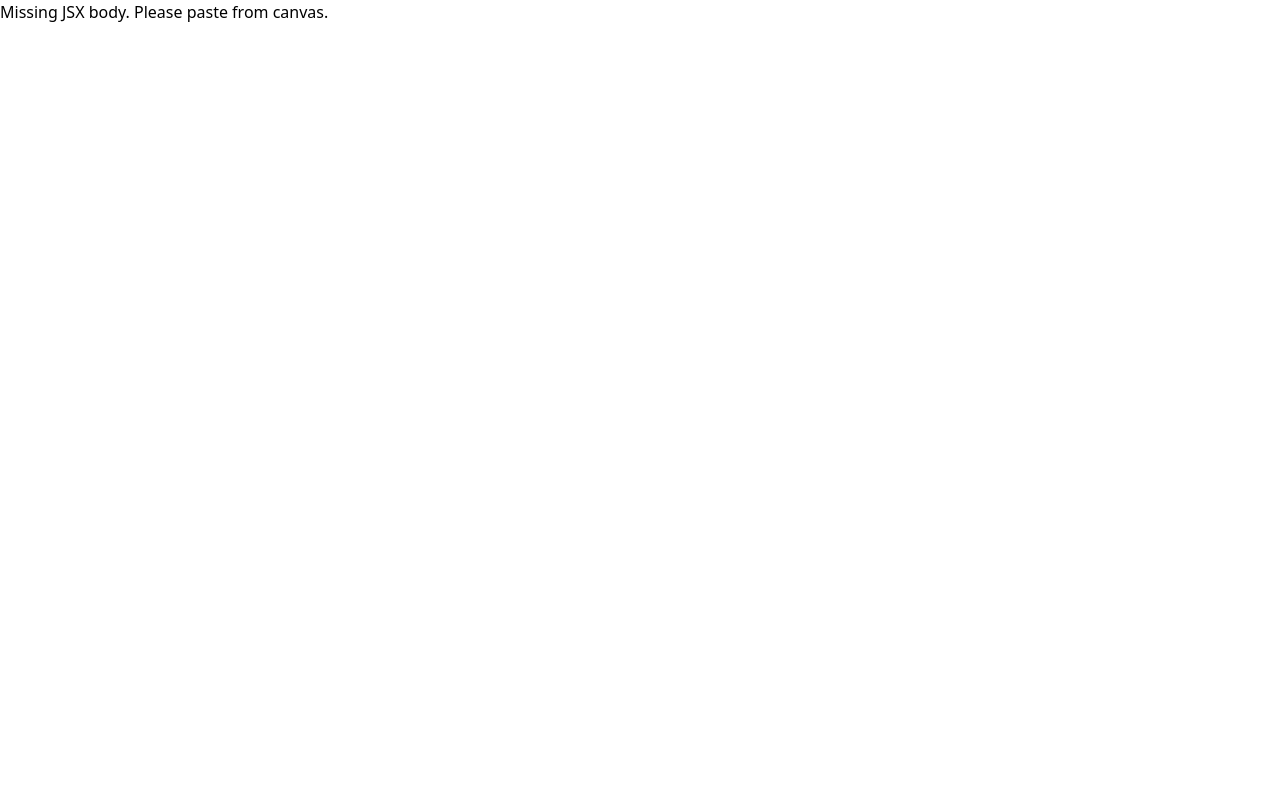
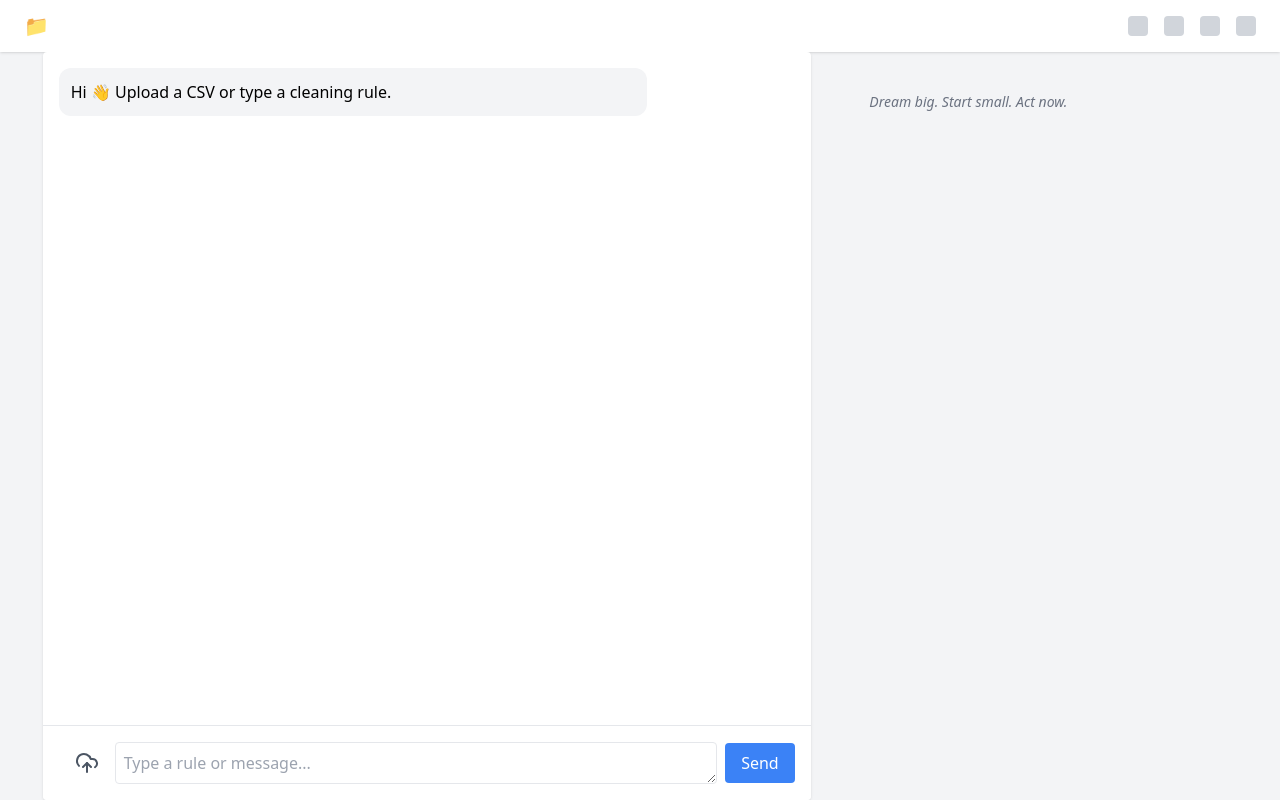
Before and after one commit to julianmazirhx/Aichat, a React (Vite) app: page / in a window 1280 px wide. Built offline with nearby package versions, Linux system fonts and the light colour scheme.

Commit message:
Add files via upload

```diff
--- a/src/SuperChatCSVInterface.jsx
+++ b/src/SuperChatCSVInterface.jsx
@@ -6,8 +6,216 @@ import { motion } from "framer-motion";
 import Papa from "papaparse";
 import { UploadCloud } from "lucide-react";
 
-// (The full SuperChatCSVInterface component content goes here - already in canvas)
+export default function SuperChatCSVInterface() {
+  const [messages, setMessages] = useState([
+    { role: "assistant", text: "Hi 👋 Upload a CSV or type a cleaning rule." },
+  ]);
+  const [input, setInput] = useState("");
+  const [file, setFile] = useState(null);
+  const [loading, setLoading] = useState(false);
+  const [csvData, setCsvData] = useState([]);
+  const [fileName, setFileName] = useState("");
+  const [showPreview, setShowPreview] = useState(false);
+  const bottomRef = useRef(null);
+  const fileInputRef = useRef(null);
+  const session_id = "123456";
+  const quotes = [
+    "Success is not final, failure is not fatal — it is the courage to continue that counts.",
+    "Dream big. Start small. Act now.",
+    "Discipline is the bridge between goals and accomplishment."
+  ];
 
-export default function SuperChatCSVInterface() {
-  return <div>Missing JSX body. Please paste from canvas.</div>;
+  useEffect(() => {
+    bottomRef.current?.scrollIntoView({ behavior: "smooth" });
+  }, [messages]);
+
+  const sendMessage = async () => {
+    if (loading || (!input.trim() && !file)) return;
+
+    setMessages((prev) => [...prev, { role: "user", text: input || "📎 Uploaded CSV file" }]);
+    setLoading(true);
+    setInput("");
+
+    if (file) {
+      const formData = new FormData();
+      formData.append("data", file);
+      formData.append("session_id", session_id);
+
+      try {
+        const res = await fetch("https://mazirhx.app.n8n.cloud/webhook/cold-email-smart-cleaner", {
+          method: "POST",
+          body: formData,
+        });
+
+        const blob = await res.blob();
+        const text = await blob.text();
+        const parsed = Papa.parse(text, { header: true });
+        setCsvData(parsed.data);
+        setFileName(file.name);
+
+        setMessages((prev) => [
+          ...prev,
+          {
+            role: "assistant",
+            text: `📄 [${file.name}](#)`,
+            preview: true,
+          },
+        ]);
+      } catch (err) {
+        const errText = err?.message || "Unknown error";
+        setMessages((prev) => [
+          ...prev,
+          { role: "assistant", text: `❌ Failed to process file: ${errText}` },
+        ]);
+      } finally {
+        setLoading(false);
+        setFile(null);
+      }
+    } else {
+      const body = JSON.stringify({ message: input, session_id });
+
+      try {
+        const res = await fetch("https://mazirhx.app.n8n.cloud/webhook/superchat-ai", {
+          method: "POST",
+          headers: { "Content-Type": "application/json" },
+          body,
+        });
+
+        const raw = await res.text();
+        let json;
+
+        try {
+          json = JSON.parse(raw);
+        } catch {
+          json = { response: raw };
+        }
+
+        const response = json.response || json.text || raw;
+        setMessages((prev) => [...prev, { role: "assistant", text: response }]);
+      } catch (err) {
+        setMessages((prev) => [...prev, { role: "assistant", text: "❌ Server error." }]);
+      } finally {
+        setLoading(false);
+      }
+    }
+  };
+
+  const handlePreviewClick = () => setShowPreview(true);
+
+  const triggerFileInput = () => {
+    if (fileInputRef.current) fileInputRef.current.click();
+  };
+
+  return (
+    <div className="flex flex-col h-screen bg-gray-100">
+      {/* Minimal Icon Navbar */}
+      <header className="bg-white shadow px-6 py-3 flex justify-between items-center">
+        <div className="text-xl font-bold">📁</div>
+        <div className="flex space-x-4 text-gray-600">
+          <div className="w-5 h-5 rounded bg-gray-300" />
+          <div className="w-5 h-5 rounded bg-gray-300" />
+          <div className="w-5 h-5 rounded bg-gray-300" />
+          <div className="w-5 h-5 rounded bg-gray-300" />
+        </div>
+      </header>
+
+      {/* Main layout */}
+      <div className="flex flex-1 overflow-hidden">
+        {/* Chat Area */}
+        <div className="flex flex-col justify-between w-full max-w-3xl mx-auto bg-white shadow rounded overflow-hidden">
+          <div className="p-4 space-y-4 overflow-y-auto flex-1">
+            {messages.map((msg, idx) => (
+              <div
+                key={idx}
+                className={`p-3 rounded-xl max-w-[80%] whitespace-pre-wrap ${
+                  msg.role === "user" ? "bg-blue-100 ml-auto text-right" : "bg-gray-100"
+                }`}
+                onClick={msg.preview ? handlePreviewClick : undefined}
+                style={{ cursor: msg.preview ? "pointer" : "default" }}
+              >
+                {msg.text}
+              </div>
+            ))}
+            {loading && <div className="italic text-sm text-gray-400">Uploading...</div>}
+            <div ref={bottomRef} />
+          </div>
+
+          {/* Input Bar */}
+          <div className="p-4 border-t bg-white flex space-x-2 items-center">
+            <input
+              type="file"
+              accept=".csv"
+              ref={fileInputRef}
+              className="hidden"
+              onChange={(e) => setFile(e.target.files?.[0] || null)}
+            />
+            <button onClick={triggerFileInput} className="p-2 text-gray-600 hover:text-blue-600">
+              <UploadCloud className="w-6 h-6" />
+            </button>
+            <Textarea
+              rows={1}
+              placeholder="Type a rule or message..."
+              value={input}
+              onChange={(e) => setInput(e.target.value)}
+              disabled={loading}
+              className="flex-1"
+            />
+            <Button onClick={sendMessage} disabled={loading}>
+              Send
+            </Button>
+          </div>
+        </div>
+
+        {/* Side Panel */}
+        <div className="hidden md:block w-1/3 px-4 pt-10">
+          {!showPreview && (
+            <div className="text-gray-500 italic text-sm">
+              <p>{quotes[Math.floor(Math.random() * quotes.length)]}</p>
+            </div>
+          )}
+        </div>
+
+        {/* Preview Panel */}
+        {showPreview && (
+          <motion.div
+            initial={{ x: "100%" }}
+            animate={{ x: 0 }}
+            exit={{ x: "100%" }}
+            transition={{ duration: 0.3 }}
+            className="absolute top-0 right-0 w-full md:w-1/2 h-full bg-white border-l shadow-lg z-10 p-4 overflow-y-auto"
+          >
+            <div className="flex justify-between items-center mb-4">
+              <h2 className="text-lg font-semibold">📄 {fileName}</h2>
+              <div className="space-x-2">
+                <Button onClick={() => setShowPreview(false)} variant="outline" className="text-sm">❌ Close</Button>
+                <a href="#" download={fileName} className="text-blue-600 text-sm underline">Download</a>
+              </div>
+            </div>
+            <div className="overflow-auto border rounded">
+              <table className="min-w-full text-sm border-collapse">
+                <thead className="bg-gray-50 sticky top-0">
+                  <tr>
+                    <th className="border px-2 py-1">#</th>
+                    {csvData[0] && Object.keys(csvData[0]).map((key) => (
+                      <th key={key} className="border px-2 py-1 text-left">{key}</th>
+                    ))}
+                  </tr>
+                </thead>
+                <tbody>
+                  {csvData.map((row, idx) => (
+                    <tr key={idx}>
+                      <td className="border px-2 py-1 text-gray-400 text-xs">{idx + 1}</td>
+                      {Object.values(row).map((cell, i) => (
+                        <td key={i} className="border px-2 py-1 whitespace-nowrap">{cell}</td>
+                      ))}
+                    </tr>
+                  ))}
+                </tbody>
+              </table>
+            </div>
+          </motion.div>
+        )}
+      </div>
+    </div>
+  );
 }
```
